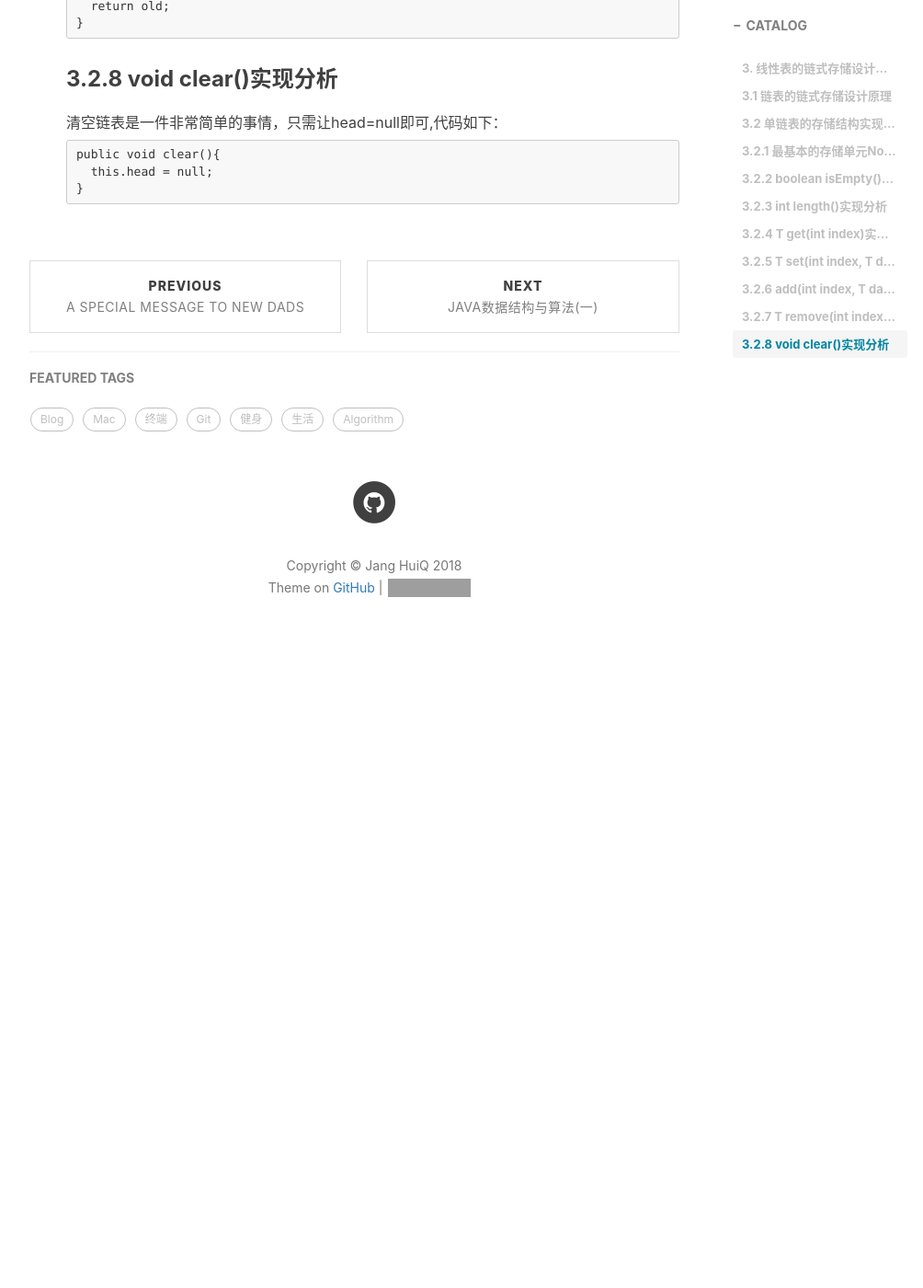
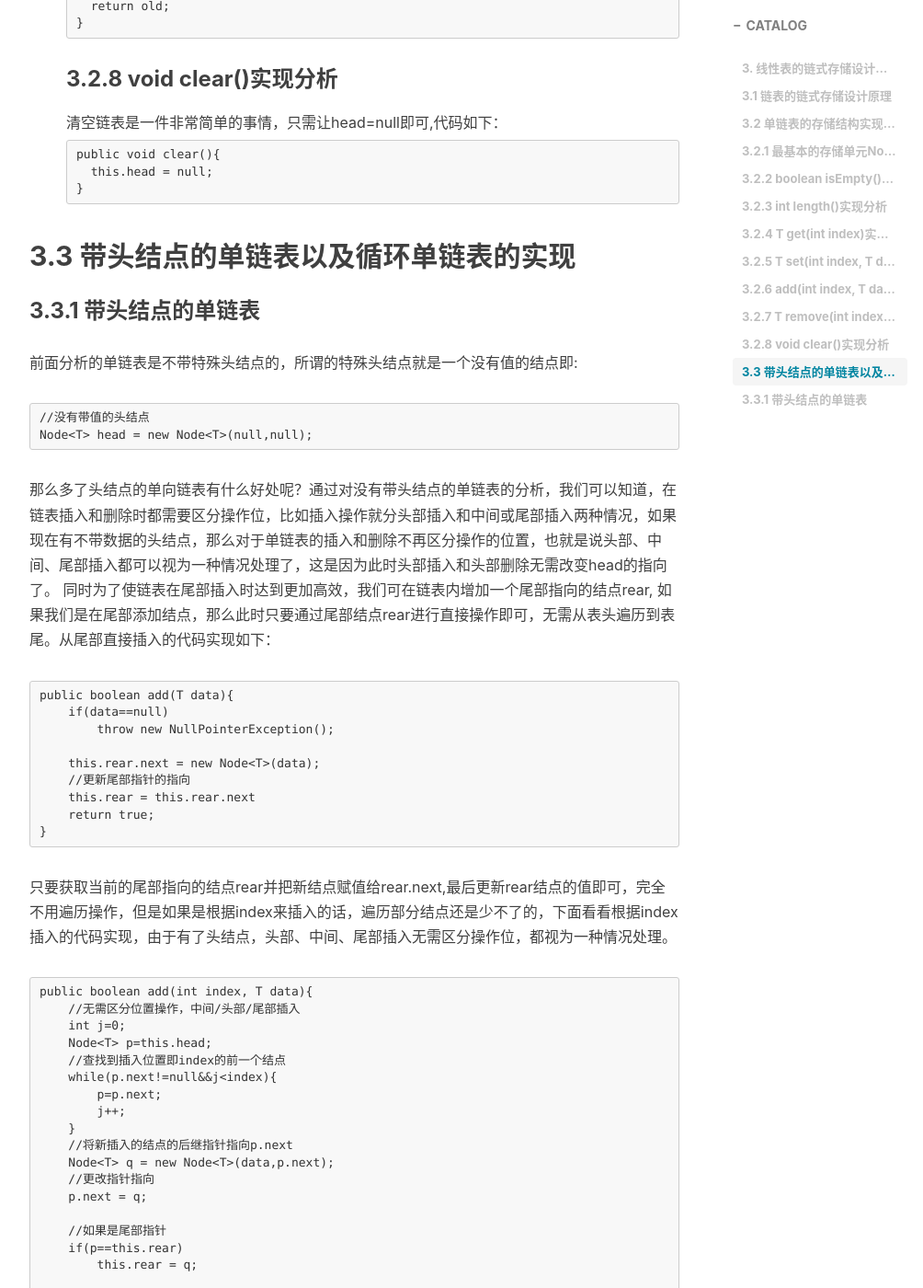
Before and after one commit to jangzc/jangzc.github.io, a Jekyll site: the page built from _posts/2018-08-02-链表.md, in a window 1280 px wide and 1400 px high, scrolled down 6148 px. Shown: the whole window at 92% size, without its empty margins (233-1237 px from the left). Built offline with Jekyll 4.4.1, drawn with Linux system fonts in a browser that asks for light colours; nearby versions of some CDN libraries; comment, search, counter and statistics services are not loaded; before the commit the page ends 6891 px from its top, so only the background shows below that; some of the changed text lies outside the part shown; grey boxes are pictures that could not be loaded.

Commit message:
Update 2018-08-02-链表.md

````diff
--- a/_posts/2018-08-02-链表.md
+++ b/_posts/2018-08-02-链表.md
@@ -250,3 +250,47 @@ public void clear(){
     this.head = null;
 }
 ```
+
+## 3.3 带头结点的单链表以及循环单链表的实现
+### 3.3.1 带头结点的单链表
+前面分析的单链表是不带特殊头结点的，所谓的特殊头结点就是一个没有值的结点即:
+```
+//没有带值的头结点
+Node<T> head = new Node<T>(null,null);
+```
+那么多了头结点的单向链表有什么好处呢？通过对没有带头结点的单链表的分析，我们可以知道，在链表插入和删除时都需要区分操作位，比如插入操作就分头部插入和中间或尾部插入两种情况，如果现在有不带数据的头结点，那么对于单链表的插入和删除不再区分操作的位置，也就是说头部、中间、尾部插入都可以视为一种情况处理了，这是因为此时头部插入和头部删除无需改变head的指向了。
+同时为了使链表在尾部插入时达到更加高效，我们可在链表内增加一个尾部指向的结点rear, 如果我们是在尾部添加结点，那么此时只要通过尾部结点rear进行直接操作即可，无需从表头遍历到表尾。从尾部直接插入的代码实现如下：
+```
+public boolean add(T data){
+    if(data==null)
+        throw new NullPointerException();
+
+    this.rear.next = new Node<T>(data);
+    //更新尾部指针的指向
+    this.rear = this.rear.next
+    return true;
+}
+```
+只要获取当前的尾部指向的结点rear并把新结点赋值给rear.next,最后更新rear结点的值即可，完全不用遍历操作，但是如果是根据index来插入的话，遍历部分结点还是少不了的，下面看看根据index插入的代码实现，由于有了头结点，头部、中间、尾部插入无需区分操作位，都视为一种情况处理。
+```
+public boolean add(int index, T data){
+    //无需区分位置操作，中间/头部/尾部插入
+    int j=0;
+    Node<T> p=this.head;
+    //查找到插入位置即index的前一个结点
+    while(p.next!=null&&j<index){
+        p=p.next;
+        j++;
+    }
+    //将新插入的结点的后继指针指向p.next
+    Node<T> q = new Node<T>(data,p.next);
+    //更改指针指向
+    p.next = q;
+
+    //如果是尾部指针
+    if(p==this.rear)
+        this.rear = q;
+
+    return true;
+}
+```
````
